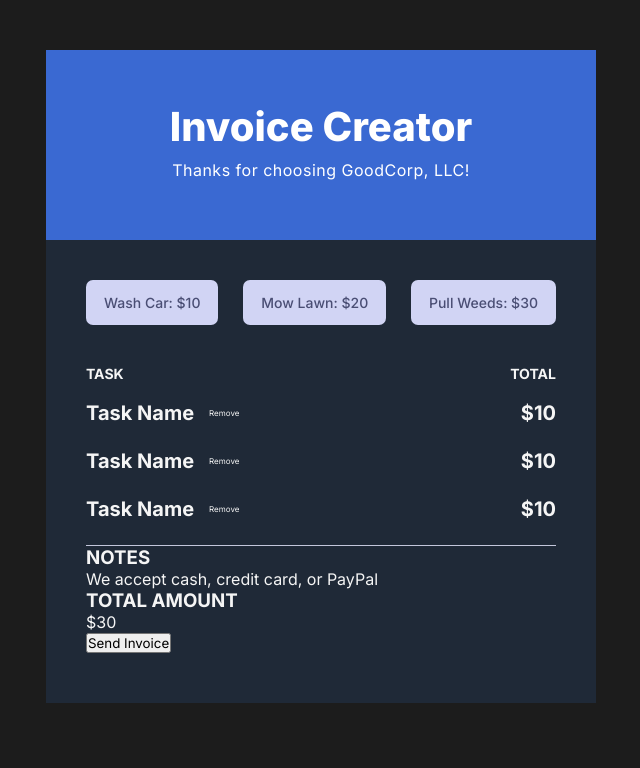
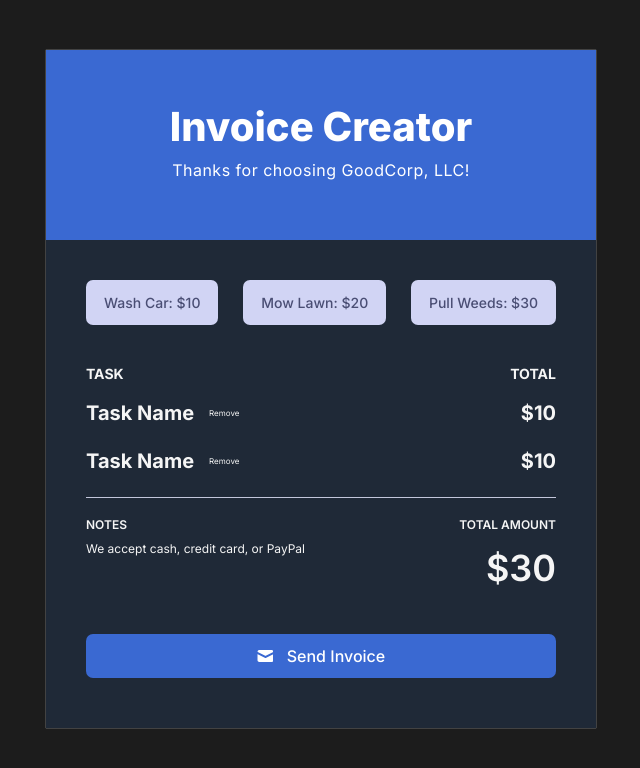
Before and after one commit to redirwin/invoice-creator, a plain HTML site: page index.html in a window 1280 px wide. Shown: the whole page, without its empty margins (319-959 px from the left). Drawn offline with Linux system fonts and the light colour scheme.

Commit message:
Major styling completed.

```diff
--- a/index.css
+++ b/index.css
@@ -13,6 +13,7 @@ body {
   background: #e5e5e5;
   margin: 50px auto;
   width: 550px;
+  box-shadow: 0px 0px 1px white;
 }
 
 header {
@@ -79,7 +80,7 @@ main {
 #task-list {
   list-style: none;
   margin-top: 19px;
-    border-bottom: 1px solid #C3C6DB;
+  border-bottom: 1px solid #c3c6db;
 }
 
 .task {
@@ -102,8 +103,56 @@ main {
   /* display: none; */
 }
 
+#summary-section-container {
+  margin-top: 11px;
+  display: flex;
+  justify-content: space-between;
+}
 
+#summary-section-container h3 {
+  font-size: 12px;
+  font-weight: 600;
+  line-height: 32px;
+}
+
+#notes p {
+  font-size: 12px;
+}
+
+#total-amount-container {
+  text-align: right;
+}
+
+#total-amount {
+  margin-top: 11px;
+  font-size: 36px;
+  font-weight: 600;
+  line-height: 32px;
+  letter-spacing: 0em;
+  text-align: right;
+}
 
 footer {
+  padding-top: 50px;
   padding-bottom: 50px;
 }
+
+#send-invoice-btn {
+  height: 44px;
+  width: 100%;
+  border: none;
+  border-radius: 7px;
+  background-color: #3a69d2;
+  color: #fff;
+  font-size: 16px;
+  font-weight: 500;
+}
+
+#button-icon {
+  display: inline-block;
+  width: 16px;
+  height: 12px;
+  background: url(images/mail-icon.png);
+  background-size: cover;
+  margin-right: 14px;
+}
--- a/index.html
+++ b/index.html
@@ -47,13 +47,6 @@
               </span>
               <span class="task-cost">$10</span>
             </li>
-              <li class="task">
-                <span class="task-name"
-                  >Task Name
-                  <span class="remove-task">Remove</span>
-                </span>
-                <span class="task-cost">$10</span>
-              </li>
           </ul>
         </section>
 
@@ -62,15 +55,17 @@
             <h3>NOTES</h3>
             <p>We accept cash, credit card, or PayPal</p>
           </div>
-          <div id="total-amount">
+          <div id="total-amount-container">
             <h3>TOTAL AMOUNT</h3>
-            <p>$30</p>
+            <p id="total-amount">$30</p>
           </div>
         </section>
       </main>
 
       <footer>
-        <button id="send-invoice-btn">Send Invoice</button>
+        <button id="send-invoice-btn">
+          <span id="button-icon"></span>Send Invoice
+        </button>
       </footer>
     </div>
   </body>
```
Also changed, not shown: images/mail-icon.png (added). Lines whose indentation alone changed are shown as unchanged.
